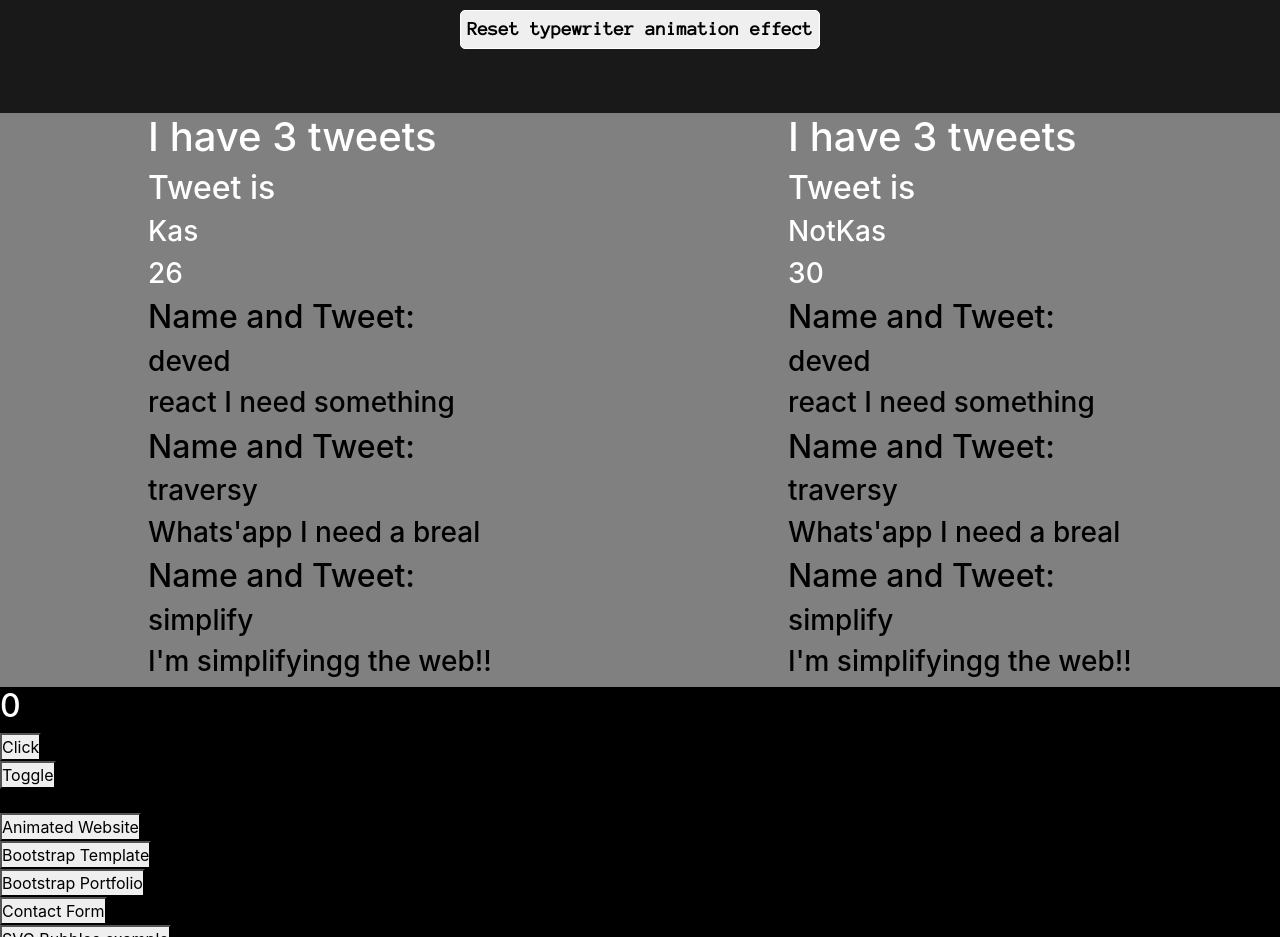
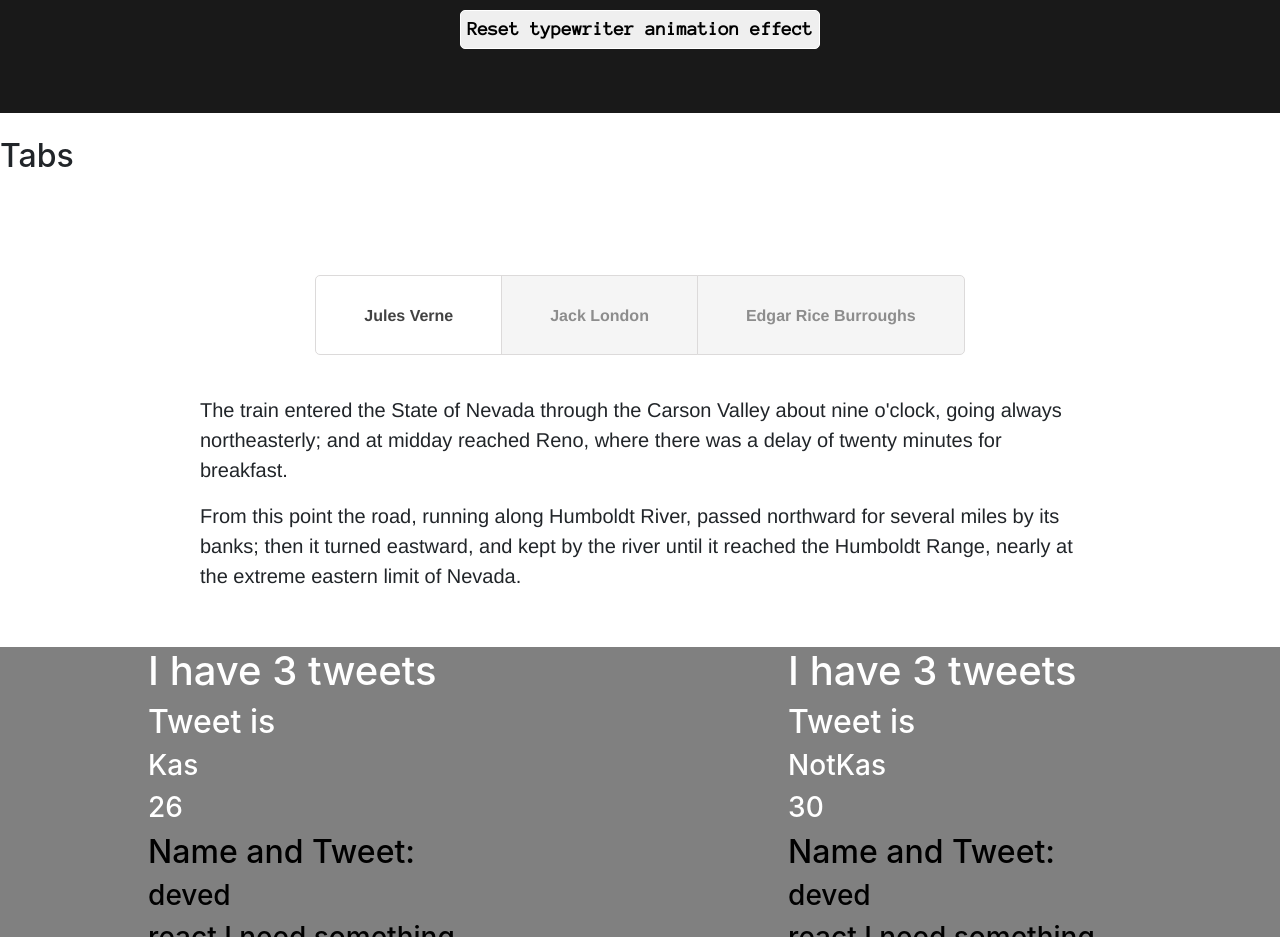
Before and after one commit to KassenBoyaubay/website, a React (Create React App) app: page / in a window 1280 px wide. Shown: the part 7960-8897 px from the top of the page. Built offline with nearby package versions, Linux system fonts and the light colour scheme; no server answers.

Commit message:
added tabs

```diff
--- a/src/App.js
+++ b/src/App.js
@@ -20,6 +20,7 @@ import Minesweeper from "./components/minesweeper/minesweeper";
 import ContentSlider from "./components/content_slider/contentSlider";
 import ImageLightbox from "./components/image_lightbox/imageLightbox";
 import TypewriterEffect from "./components/typewriter_effect/TypewriterEffect";
+import Tabs from "./components/tabs/tabs";
 
 const App = () => {
   const name = "Kas";
@@ -143,6 +144,9 @@ const App = () => {
       <br />
       <h2>Typewriter Effect</h2>
       <TypewriterEffect />
+      <br />
+      <h2>Tabs</h2>
+      <Tabs />
       <div className="home" style={{ display: "flex" }}>
         <Tweets me={name} age={age} />
         <Tweets me="NotKas" age="30" />
--- a/src/components/content_slider/contentSlider.jsx
+++ b/src/components/content_slider/contentSlider.jsx
@@ -111,9 +111,9 @@ const ContentSlider = () => {
 
   return (
     <div className="ContentSlider">
-      <div class="cs-container">
+      <div className="cs-container">
         <ul
-          class="slider-container simple-list"
+          className="slider-container simple-list"
           id="slider"
           style={{ height: `${topHeight}px` }}
         >
--- /dev/null
+++ b/src/components/tabs/tabs.jsx
@@ -0,0 +1,135 @@
+import React, { useState } from "react";
+import "./tabs.scss";
+import { useEffect } from "react";
+
+const Tabs = () => {
+  const tabs = [
+    {
+      name: "Jules Verne",
+      text: (
+        <div>
+          <p>
+            The train entered the State of Nevada through the Carson Valley
+            about nine o'clock, going always northeasterly; and at midday
+            reached Reno, where there was a delay of twenty minutes for
+            breakfast.
+          </p>
+
+          <p>
+            From this point the road, running along Humboldt River, passed
+            northward for several miles by its banks; then it turned eastward,
+            and kept by the river until it reached the Humboldt Range, nearly at
+            the extreme eastern limit of Nevada.
+          </p>
+        </div>
+      ),
+    },
+    {
+      name: "Jack London",
+      text: (
+        <div>
+          <p>
+            "For one day longer the despatches continued to come from New York.
+            Then they, too, ceased. The man who had sent them, perched in his
+            lofty building, had either died of the plague or been consumed in
+            the great conflagrations he had described as raging around him. And
+            what had occurred in New York had been duplicated in all the other
+            cities. It was the same in San Francisco, and Oakland, and Berkeley.
+            By Thursday the people were dying so rapidly that their corpses
+            could not be handled, and dead bodies lay everywhere. Thursday night
+            the panic outrush for the country began. Imagine, my grandsons,
+            people, thicker than the salmon-run you have seen on the Sacramento
+            river, pouring out of the cities by millions, madly over the
+            country, in vain attempt to escape the ubiquitous death. You see,
+            they carried the germs with them. Even the airships of the rich,
+            fleeing for mountain and desert fastnesses, carried the germs.
+          </p>
+
+          <p>
+            "Hundreds of these airships escaped to Hawaii, and not only did they
+            bring the plague with them, but they found the plague already there
+            before them. This we learned, by the despatches, until all order in
+            San Francisco vanished, and there were no operators left at their
+            posts to receive or send. It was amazing, astounding, this loss of
+            communication with the world. It was exactly as if the world had
+            ceased, been blotted out. For sixty years that world has no longer
+            existed for me. I know there must be such places as New York,
+            Europe, Asia, and Africa; but not one word has been heard of
+            them&mdash;not in sixty years. With the coming of the Scarlet Death
+            the world fell apart, absolutely, irretrievably. Ten thousand years
+            of culture and civilization passed in the twinkling of an eye,
+            'lapsed like foam.'
+          </p>
+        </div>
+      ),
+    },
+    {
+      name: "Edgar Rice Burroughs",
+      text: (
+        <div>
+          <p>
+            "And what, think you, may have been the fate of the princess, Dejah
+            Thoris?" I asked as casually as possible.
+          </p>
+
+          <p>
+            "She is dead," he answered. "This much was learned from a green
+            warrior recently captured by our forces in the south. She escaped
+            from the hordes of Thark with a strange creature of another world,
+            only to fall into the hands of the Warhoons. Their thoats were found
+            wandering upon the sea bottom and evidences of a bloody conflict
+            were discovered nearby."
+          </p>
+        </div>
+      ),
+    },
+  ];
+
+  const [tabIndex, setTabIndex] = useState(Array(tabs.length).fill(false));
+
+  const tabClick = (e) => {
+    e.preventDefault();
+    if (e.target.className.indexOf("active") == -1) {
+      let ntabs = Array(tabs.length).fill(false);
+      setTabIndex(
+        ntabs.map((item, i) =>
+          e.target.className.indexOf(`${i}`) != -1
+            ? (item = true)
+            : (item = false)
+        )
+      );
+    }
+  };
+
+  useEffect(() => {
+    setTabIndex([true, ...tabIndex].slice(0, -1));
+  }, []);
+
+  return (
+    <div className="Tabs">
+      <div className="tabs-container">
+        <ul className="tabs">
+          {tabs.map((item, i) => (
+            <li>
+              <a
+                className={`${i} ${tabIndex[i] ? "active" : ""}`}
+                onClick={(e) => tabClick(e)}
+              >
+                {item.name}
+              </a>
+            </li>
+          ))}
+        </ul>
+        <ul className="tab-contents">
+          {tabs.map((item, i) => (
+            <li className={`${i} ${tabIndex[i] ? "visible" : ""}`}>
+              {item.text}
+            </li>
+          ))}
+        </ul>
+      </div>
+    </div>
+  );
+};
+
+export default Tabs;
--- /dev/null
+++ b/src/components/tabs/tabs.scss
@@ -0,0 +1,86 @@
+.Tabs {
+  margin-top: 5em;
+  font: 300 20px/1.5 "Helvetica", Arial, sans-serif;
+
+  .tabs-container {
+    width: 75%;
+    margin: 0 auto;
+  }
+
+  /* Tab styles */
+  .tabs,
+  .tab-contents {
+    list-style: none;
+    margin: 0;
+    padding: 0;
+  }
+
+  .tabs {
+    text-align: center;
+    font-size: 0;
+  }
+
+  .tabs li {
+    display: inline;
+  }
+
+  .tabs li a {
+    font-weight: 700;
+    font-size: 16px;
+    text-decoration: none;
+    color: #8d8d8d;
+    border: 1px solid #dcdada;
+    background-color: #f5f5f5;
+    height: 5em;
+    line-height: 5em;
+    display: inline-block;
+    padding: 0 3em;
+    transition: all 0.3s ease;
+    cursor: pointer;
+  }
+
+  .tabs li a.active {
+    background-color: #ffffff;
+    color: #424242;
+    cursor: default;
+    opacity: 1;
+  }
+
+  .tabs li a:hover:not(.active) {
+    background-color: rgba(245, 245, 245, 0.25);
+    color: #424242;
+  }
+
+  .tabs li:first-child a {
+    border-radius: 5px 0 0 5px;
+  }
+
+  .tabs li:last-child a {
+    border-radius: 0 5px 5px 0;
+  }
+
+  .tabs li:not(:first-child) {
+    margin-left: -1px;
+  }
+
+  .tab-contents {
+    width: 100%;
+    position: relative;
+  }
+
+  .tab-contents li {
+    padding: 2em;
+    display: none;
+    top: 0;
+    left: 0;
+    opacity: 0;
+    transition: opacity 0.3s ease;
+    pointer-events: none;
+  }
+
+  .tab-contents li.visible {
+    opacity: 1;
+    pointer-events: auto;
+    display: list-item;
+  }
+}
```
